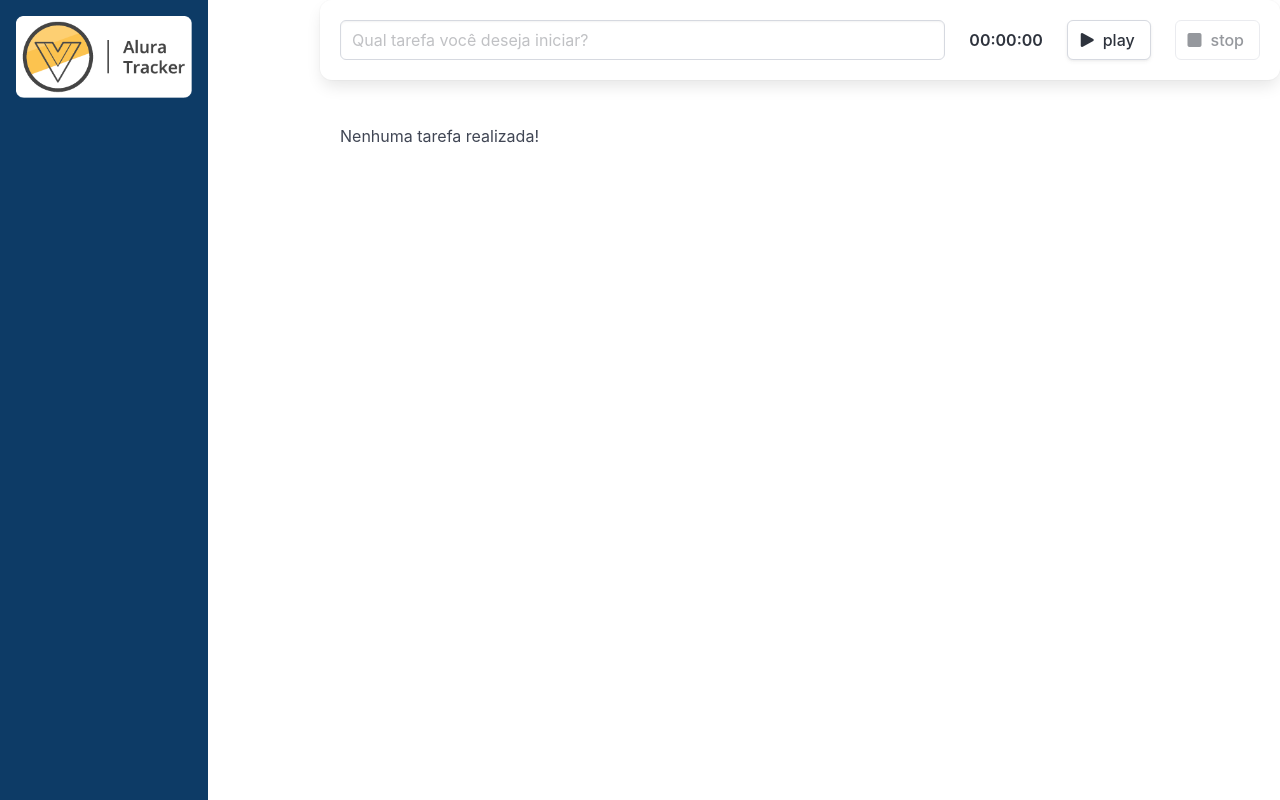
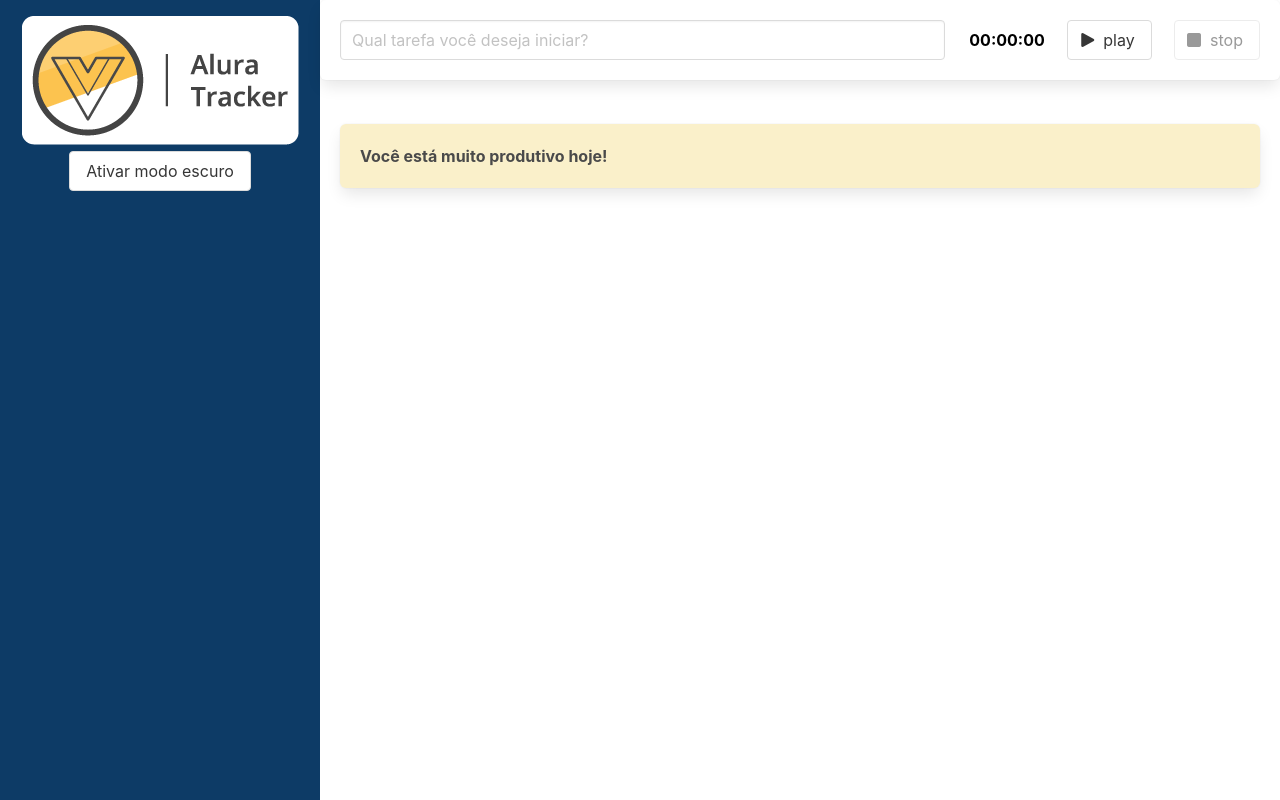
Before and after one commit to KaueGSouzaDevs/ws-alura-tracker, a Vue app: page / in a window 1280 px wide. Built offline with nearby package versions, Linux system fonts and the light colour scheme.

Commit message:
Feat: Estilos Css + Dark Mode

```diff
--- a/public/index.html
+++ b/public/index.html
@@ -1,12 +1,12 @@
 <!DOCTYPE html>
-<html lang="">
+<html lang="pt-br">
   <head>
     <meta charset="utf-8">
     <meta http-equiv="X-UA-Compatible" content="IE=edge">
     <meta name="viewport" content="width=device-width,initial-scale=1.0">
     <link rel="icon" href="<%= BASE_URL %>favicon.ico">
     <title><%= htmlWebpackPlugin.options.title %></title>
-    <link rel="stylesheet" href="https://cdn.jsdelivr.net/npm/bulma@1.0.4/css/bulma.min.css">
+    <link rel="stylesheet" href="https://cdn.jsdelivr.net/npm/bulma@0.9.3/css/bulma.min.css">
   </head>
   <body>
     <noscript>
--- a/src/App.vue
+++ b/src/App.vue
@@ -1,15 +1,15 @@
 <template>
-  <main class="columns is-gapless is-multiline">
+  <main class="columns is-gapless is-multiline" :class="{ 'dark': modoEscuroAtivo }">
     <div class="column is-one-quarter">
-      <BarraLateral />
+      <BarraLateral @aoTemaAlterado="trocarTema"/>
     </div>
-    <div class="column is-three-quarter">
+    <div class="column is-three-quarter conteudo">
       <Formulario @aoSalvarTarefa="salvarTarefa"/>
-      <div v-if="tarefas.length" class="lista">
+      <div class="lista">
         <Tarefa v-for="(tarefa, index) in tarefas" :key="index" :tarefa="tarefa"/>
-      </div>
-      <div v-else class="lista">
-        <p>Nenhuma tarefa realizada!</p>
+        <Box v-if="listaVazia">
+          Você está muito produtivo hoje!
+        </Box>
       </div>
     </div>
   </main>
@@ -23,6 +23,7 @@ import BarraLateral from './components/BarraLateral.vue';
 import Formulario from './components/Formulario.vue';
 import Tarefa from './components/Tarefa.vue';
 import ITarefa from './interfaces/ITarefa';
+import Box from './components/Box.vue';
 
 
 export default defineComponent({
@@ -30,16 +31,26 @@ export default defineComponent({
   components: {
     BarraLateral,
     Formulario,
-    Tarefa
+    Tarefa,
+    Box
   },
   data () {
     return {
-      tarefas: [] as ITarefa[]
+      tarefas: [] as ITarefa[],
+      modoEscuroAtivo: false
+    }
+  },
+  computed: {
+    listaVazia() : boolean {
+      return this.tarefas.length === 0
     }
   },
   methods:{
     salvarTarefa(tarefa: ITarefa) {
       this.tarefas.push(tarefa)
+    },
+    trocarTema(modoEscuroAtivo: boolean) {
+      this.modoEscuroAtivo = modoEscuroAtivo
     }
   }
 });
@@ -51,4 +62,19 @@ export default defineComponent({
 .lista {
   padding: 1.25rem;
 }
+
+main {
+  --bg-primario: #fff;
+  --text-primario: #000;
+}
+
+main.dark {
+  --bg-primario: #2b2d42;
+  --text-primario: #ddd;
+}
+
+.conteudo {
+  background-color: var(--bg-primario);
+  color: var(--text-primario);
+}
 </style>
--- a/src/components/BarraLateral.vue
+++ b/src/components/BarraLateral.vue
@@ -1,25 +1,49 @@
-<script lang="ts">
-import { defineComponent } from "vue";
-
-export default defineComponent({
-  name: "BarraLateral",
-});
-</script>
-
 <template>
   <header>
     <h1>
       <img src="../assets/logo.png" alt="Logo do VueJS" />
     </h1>
+    <button type="button" class="button" @click="alterarTema">
+      {{ textoBotao }}
+    </button>
   </header>
 </template>
+
+<script lang="ts">
+  import { defineComponent } from "vue";
+
+  export default defineComponent({
+    name: 'BarraLateral',
+    methods: {
+      alterarTema() {
+        this.modoEscuroAtivo = !this.modoEscuroAtivo
+        this.$emit('aoTemaAlterado', this.modoEscuroAtivo);
+      },
+    },
+    emits: ['aoTemaAlterado'],
+    data() {
+      return {
+        modoEscuroAtivo: false,
+      };
+    },
+    computed: {
+      textoBotao() {
+        if (this.modoEscuroAtivo) {
+          return 'Desativar modo escuro';
+        }
+        return 'Ativar modo escuro';
+      }
+    }
+  });
+</script>
 
 <style scoped>
   header {
     padding: 1rem;
     background: #0d3b66;
-  width: 65%;
+    width: 100%;
     height: 100vh;
+    text-align: center;
   }
   @media only screen and (max-width: 768px) {
     header {
--- /dev/null
+++ b/src/components/Box.vue
@@ -0,0 +1,19 @@
+<template>
+    <div class="box has-text-weight-bold">
+        <slot></slot>
+    </div>
+</template>
+
+<script lang="ts">
+import { defineComponent } from 'vue';
+
+export default defineComponent({
+    name: 'BoxComponent'
+})
+</script>
+
+<style scoped>
+    .box {
+        background-color: #FAF0CA;
+    }
+</style>
--- a/src/components/Cronometro.vue
+++ b/src/components/Cronometro.vue
@@ -1,6 +1,8 @@
 <template>
     <section>
-        <strong>{{ tempoDecorrido }}</strong>
+        <strong class="display">
+            {{ tempoDecorrido }}
+        </strong>
     </section>
 </template>
 
@@ -24,3 +26,10 @@ export default defineComponent ({
 })
 
 </script>
+
+<style scoped>
+    .display {
+        color: var(--text-primario);
+        background-color: var(--bg-primario);
+    }
+</style>
--- a/src/components/Formulario.vue
+++ b/src/components/Formulario.vue
@@ -1,5 +1,5 @@
 <template>
-    <div class="box">
+    <div class="box formulario">
         <div class="columns">
             <div class="column is-8" role="form" aria-label="Formulário para criação de uma nova tarefa.">
                 <input type="text" class="input" placeholder="Qual tarefa você deseja iniciar?" v-model="descricao"/>
@@ -35,6 +35,9 @@ export default defineComponent({
 });
 </script>
 
-<style scoped>
-
+<style>
+    .formulario {
+        color: var(--text-primario);
+        background-color: var(--bg-primario);
+    }
 </style>
--- a/src/components/Tarefa.vue
+++ b/src/components/Tarefa.vue
@@ -1,25 +1,27 @@
 <template>
-    <div class="box has-text-weight-bold">
+    <Box>
         <div class="columns">
             <div class="column is-7">
-                {{ tarefa.descricao }}
+                {{ tarefa.descricao || 'Tarefa sem descrição' }}
             </div>
             <div class="column">
                 <Cronometro :tempoEmSegundos="tarefa.duracaoEmSegundos" />
             </div>
         </div>
-    </div>
+    </Box>
 </template>
 
 <script lang="ts">
 import { defineComponent, PropType } from 'vue';
 import Cronometro from './Cronometro.vue';
 import ITarefa from '@/interfaces/ITarefa';
+import Box from './Box.vue';
 
 export default defineComponent({
     name: 'TarefaFinalizada',
     components: {
-        Cronometro
+        Cronometro,
+        Box
     },
     props: {
         tarefa: {
@@ -30,10 +32,3 @@ export default defineComponent({
 })
 
 </script>
-
-
-<style scoped>
-.box {
-    background-color: #686868;
-}
-</style>
```
Lines whose indentation alone changed are shown as unchanged.
